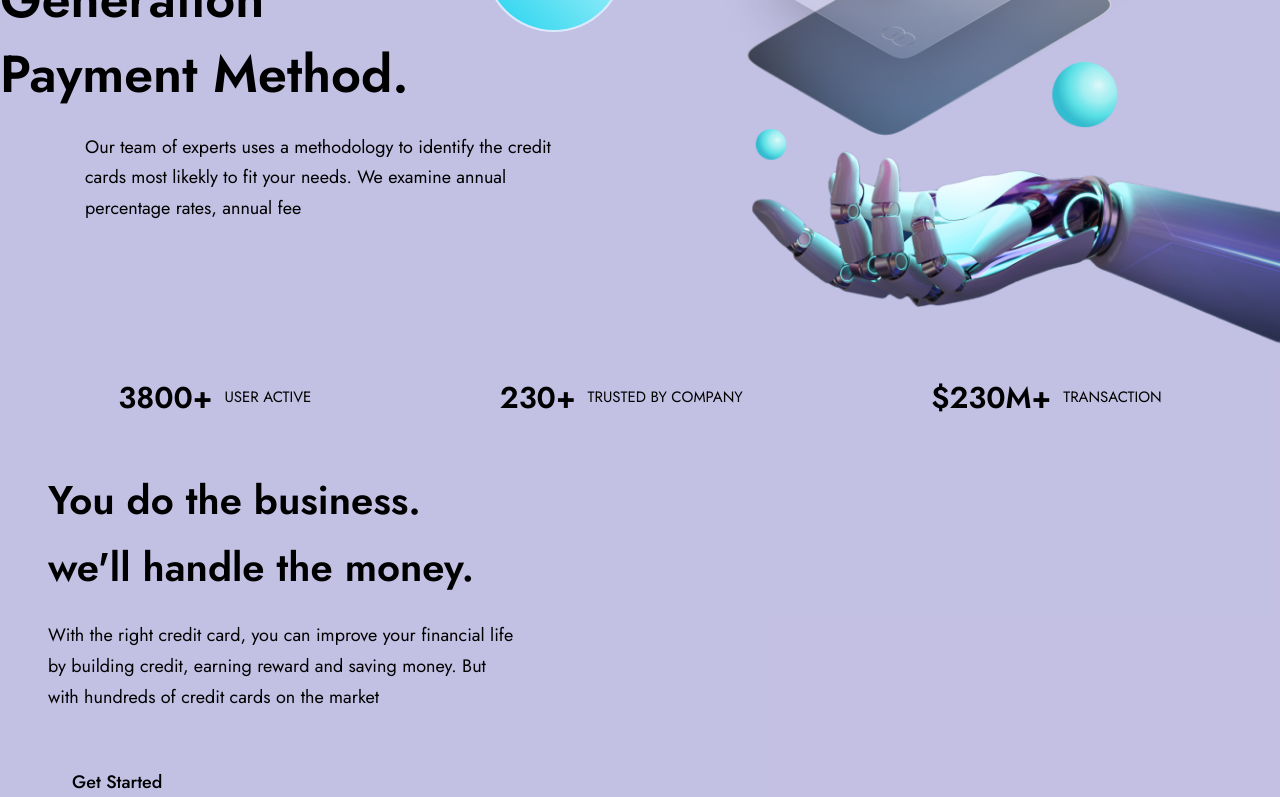
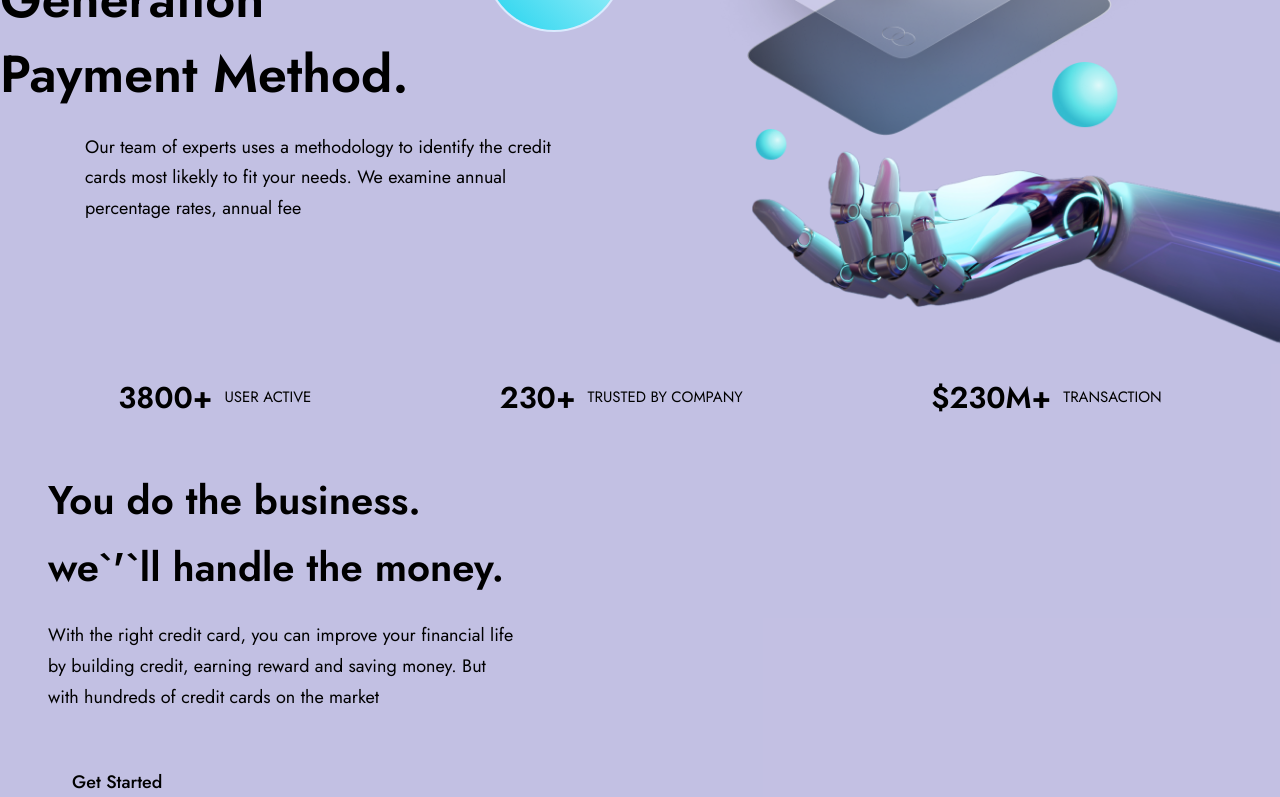
Before and after one commit to novianmw/dashboard-lead, a Next.js app: page / in a window 1280 px wide. Shown: the part 399-1196 px from the top of the page. Built offline with nearby package versions, Linux system fonts and the light colour scheme.

Commit message:
modif minor

```diff
--- a/src/components/landingPage/Business.tsx
+++ b/src/components/landingPage/Business.tsx
@@ -22,7 +22,7 @@ export default function Business() {
     return (
         <section id="features" className="flex flex-col px-12 py-12">
             <div className="flex-col flex justify-center items-start">
-                <h2 className="font-poppins font-semibold xs:text-[48px] text-[40px] xs:leading-[76.8px] leading-[66.8px] w-full">You do the business. <br className="sm:block hidden"></br>we'll handle the money.</h2>
+                <h2 className="font-poppins font-semibold xs:text-[48px] text-[40px] xs:leading-[76.8px] leading-[66.8px] w-full">You do the business. <br className="sm:block hidden"></br>we`&apos;`ll handle the money.</h2>
                 <p className="font-poppins font-normal text-dimWhite text-[18px] leading-[30.8px] max-w-[470px] mt-5">With the right credit card, you can improve your financial life by building credit, earning reward and saving money. But with hundreds of credit cards on the market</p>
                 <Button/>
             </div>
```
